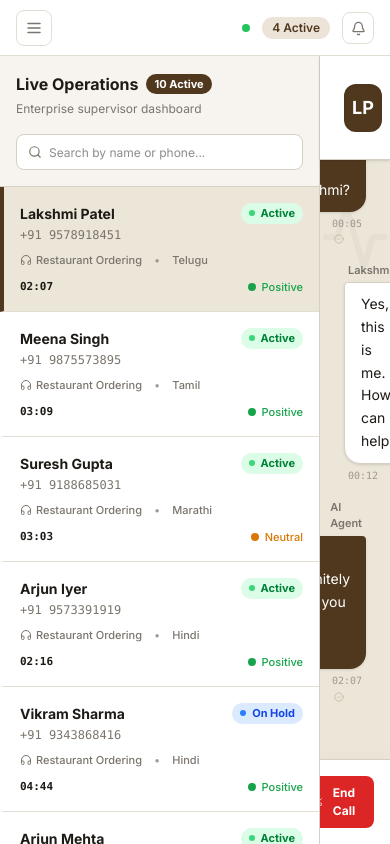
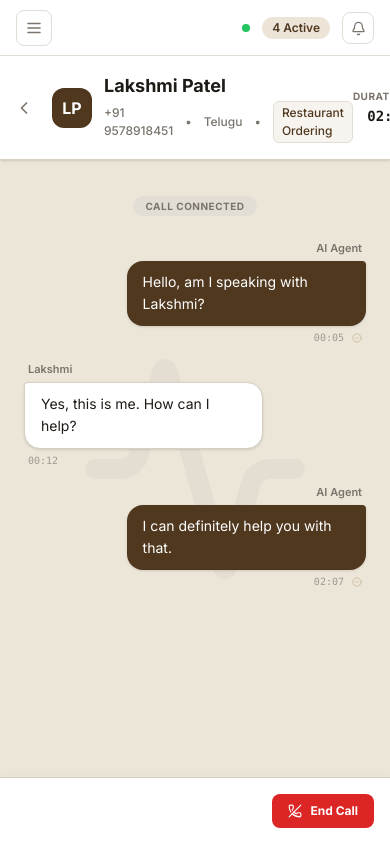
Before and after one commit to karan4533/voicera, a React (Vite) app: page /dashboard/live-calls in a window 390 px wide. Built offline with nearby package versions, Linux system fonts and the light colour scheme; no server answers; sample sign-in values are in the browser's storage.

Commit message:
responsive changes

```diff
--- a/src/app/pages/LiveCallsPage.tsx
+++ b/src/app/pages/LiveCallsPage.tsx
@@ -1,7 +1,7 @@
 import { useEffect, useState, useRef } from "react";
 import { useSearchParams } from "react-router";
 import {
-  Search, PhoneOff, Headphones, CheckCircle2, Activity
+  Search, PhoneOff, Headphones, CheckCircle2, Activity, ChevronLeft
 } from "lucide-react";
 import { useAgent } from "../context/AgentContext";
 
@@ -209,10 +209,10 @@ export function LiveCallsPage() {
   });
 
   return (
-    <div className="flex -m-4 sm:-m-6 lg:-m-7 bg-[#F7F4EF]" style={{ height: "calc(100vh - 56px)" }}>
+    <div className="flex flex-col md:flex-row -m-4 sm:-m-6 lg:-m-7 bg-[#F7F4EF]" style={{ height: "calc(100vh - 56px)" }}>
 
       {/* ── Left Panel (35%): Live Calls List ───────────────────────────── */}
-      <div className="w-[35%] min-w-[320px] max-w-[400px] bg-white border-r border-[#D6CFC4] flex flex-col z-10">
+      <div className={`w-full md:w-[35%] md:min-w-[320px] md:max-w-[400px] bg-white border-r-0 md:border-r border-[#D6CFC4] flex-col z-10 ${selectedCall ? "hidden md:flex" : "flex"}`}>
 
         {/* Header */}
         <div className="p-4 border-b border-[#D6CFC4] bg-[#F7F4EF]">
@@ -283,7 +283,7 @@ export function LiveCallsPage() {
       </div>
 
       {/* ── Right Panel (65%): Transcript Monitor ───────────────────────── */}
-      <div className="flex-1 flex flex-col bg-[#ECE6D9] min-w-0">
+      <div className={`flex-1 flex flex-col bg-[#ECE6D9] min-w-0 ${!selectedCall ? "hidden md:flex" : "flex"}`}>
 
         {selectedCall ? (() => {
           const durationMs = Date.now() - selectedCall.startedAt;
@@ -291,10 +291,17 @@ export function LiveCallsPage() {
           return (
             <>
               {/* Call Insights Panel */}
-              <div className="bg-white px-6 py-4 border-b border-[#D6CFC4] flex items-center justify-between shadow-sm z-10 shrink-0">
-                <div className="flex items-center gap-6">
+              <div className="bg-white px-4 md:px-6 py-4 border-b border-[#D6CFC4] flex items-center justify-between shadow-sm z-10 shrink-0">
+                <div className="flex items-center gap-3 md:gap-6">
+                  {/* Mobile Back Button */}
+                  <button
+                    onClick={() => setSelectedCallId(null)}
+                    className="md:hidden p-1.5 -ml-2 rounded-lg text-[#7A746C] hover:bg-[#F7F4EF] cursor-pointer"
+                  >
+                    <ChevronLeft size={20} />
+                  </button>
                   {/* Avatar */}
-                  <div className="w-12 h-12 rounded-xl bg-[#50381F] text-white flex items-center justify-center font-bold text-lg shadow-inner">
+                  <div className="w-10 h-10 md:w-12 md:h-12 rounded-xl bg-[#50381F] text-white flex items-center justify-center font-bold text-base md:text-lg shadow-inner shrink-0">
                     {selectedCall.customerName.split(' ').map(n=>n[0]).join('').slice(0,2)}
                   </div>
 
```
